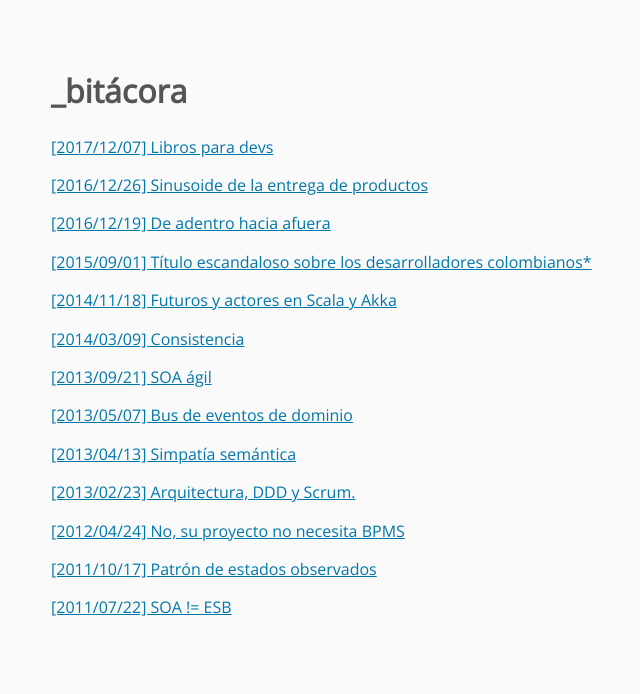
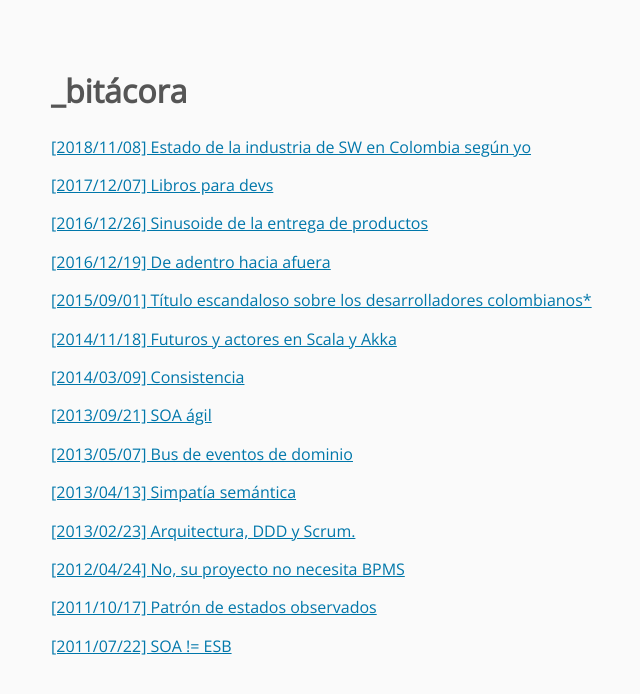
Before and after one commit to yujikiriki/yujikiriki.github.io, a Jekyll site: the page built from index.md, in a window 1280 px wide. Shown: the top 694 px of the page, without its empty margins (189-829 px from the left). Built offline with Jekyll 4.4.1, drawn with Linux system fonts in a browser that asks for light colours; our own code applies the rules of GitHub Pages for plain Markdown files.

Commit message:
Test adding manual links.

```diff
--- a/index.md
+++ b/index.md
@@ -3,7 +3,7 @@ layout: index
 ---
 
 # _bitácora
-
+<a href="https://telegra.ph/Estado-de-la-industria-de-SW-en-Colombia-seg%C3%BAn-yo-11-08">[2018/11/08] Estado de la industria de SW en Colombia según yo</a>
 {% for post in site.posts %}
 <p>
     <a href="{{ baseurl }}{{ post.url }}">[{{ post.date | date: "%Y/%m/%d" }}] {{ post.title }}</a>
```
